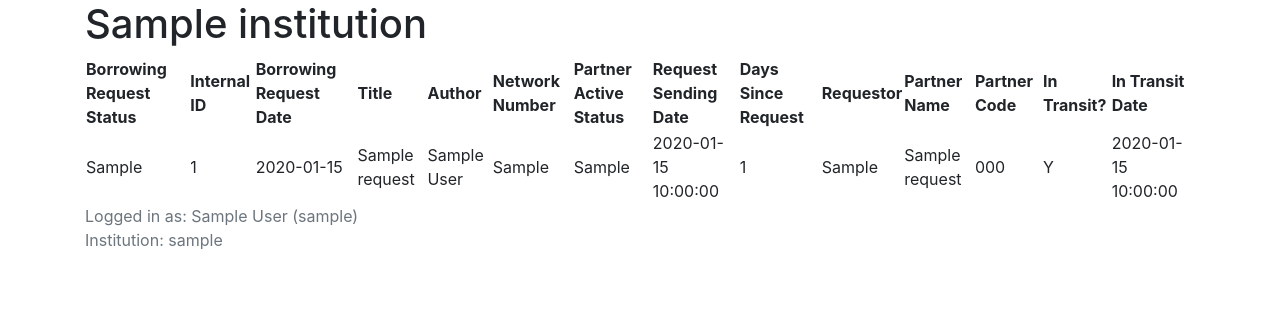
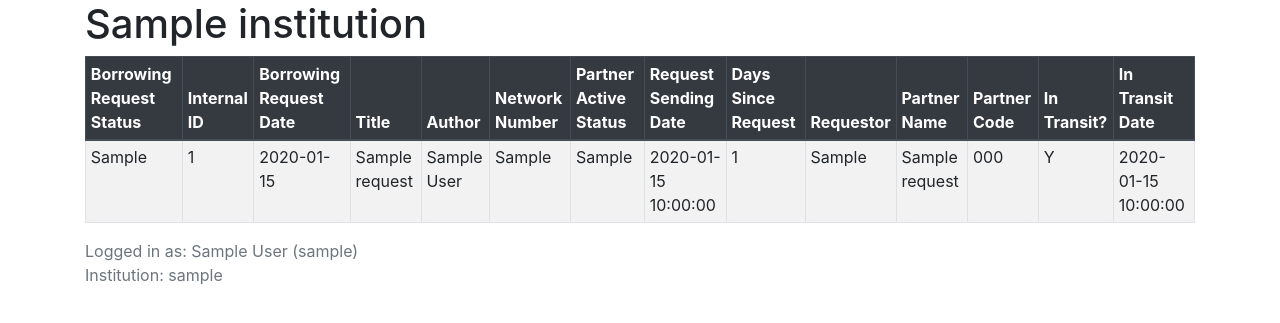
Before and after one commit to WRLC/enhancedExceptions, a Flask app: page /reports/000 in a window 1280 px wide. Shown: the part 56-379 px from the top of the page. Run offline with Flask 3, Linux system fonts and the light colour scheme; the visitor is signed in with stand-in values (Sample User, id 1); tables that the repository leaves empty hold one stand-in row (values such as "Sample post"); some libraries are stand-ins or nearby versions.

Commit message:
report template tweaks

```diff
--- a/templates/report.html
+++ b/templates/report.html
@@ -2,8 +2,8 @@
 
 {% block content %}
     <h1>{{ inst.name }}</h1>
-    <table>
-        <thead>
+    <table class="table table-striped table-bordered table-hover table-sm">
+        <thead class="thead-dark">
             <tr>
                 <th>Borrowing Request Status</th>
                 <th>Internal ID</th>
```
